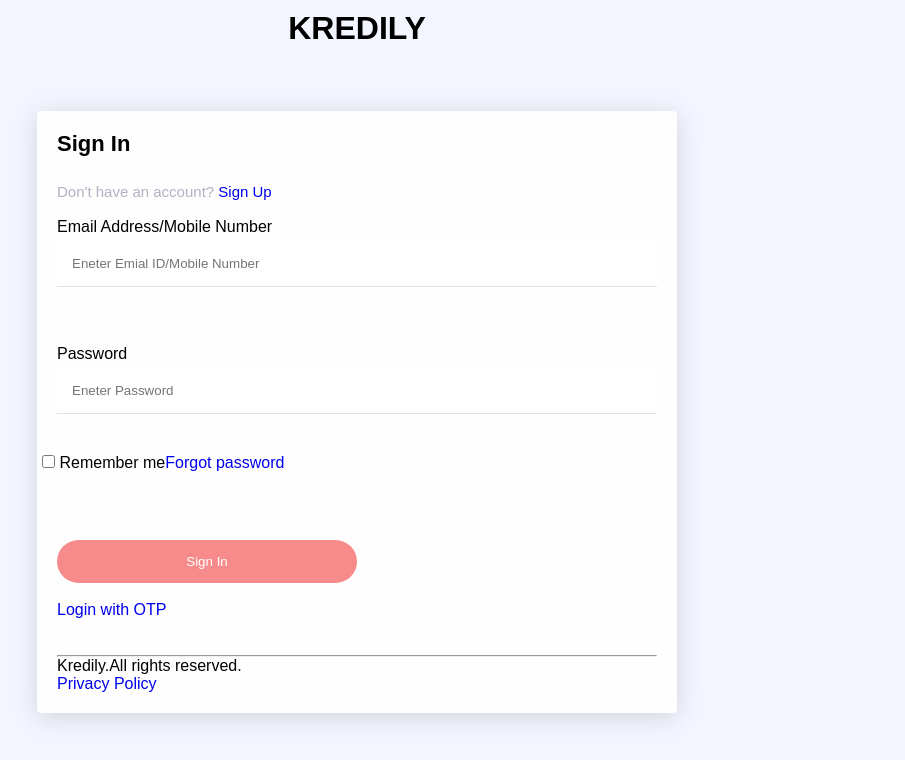
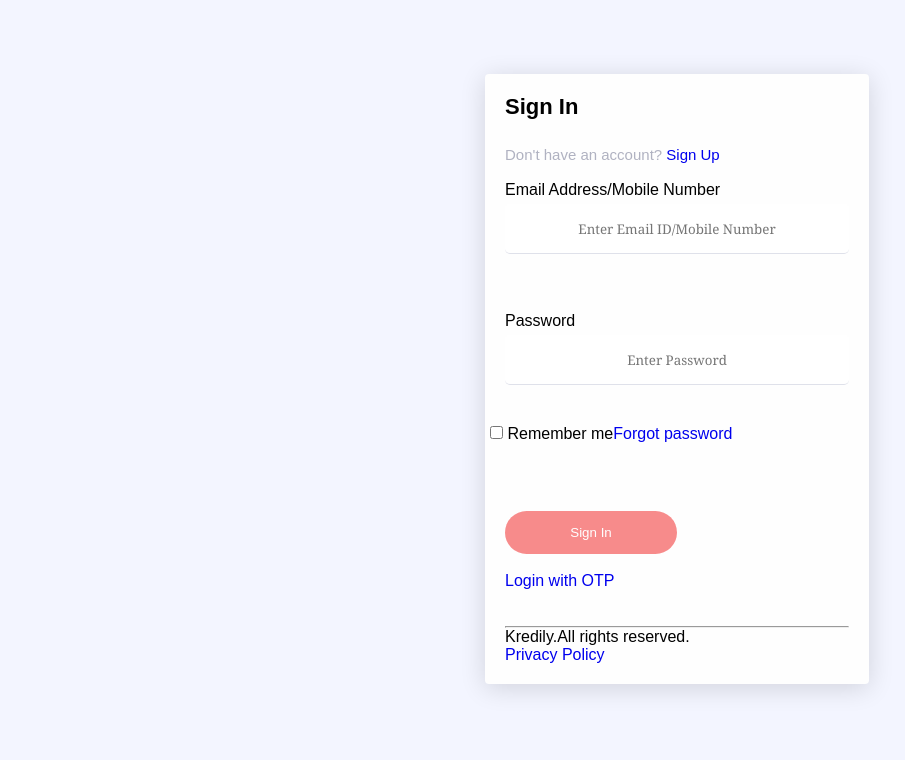
Before and after one commit to Kamal-prog-code/projC-frontend, a React (Create React App) app: page / in a window 1280 px wide. Shown: the top 760 px of the page, without its empty margins (283-1188 px from the left). Built offline with nearby package versions, Linux system fonts and the light colour scheme.

Commit message:
update react app

```diff
--- a/src/App.css
+++ b/src/App.css
@@ -36,10 +36,23 @@
 }
 
 /* Add a background color when the inputs get focus */
-input[type=text]:focus, input[type=password]:focus {
+/* input[type=text]:focus, input[type=password]:focus {
   background-color: #ddd;
   outline: none;
-}
+} */
+
+.input_form{
+  margin-bottom: 15px;
+  padding:10px;
+  width:100%;
+  box-sizing: border-box;
+  border-radius: 5px;
+  height:50px;
+  border:0px;
+  font-family: georgia;
+  font-size: 10pt;
+  text-align: center;
+  }
 
 /* Set a style for all buttons */
 button {
@@ -72,11 +85,11 @@
 /* Modal Content/Box */
 .modal-content {
   background-color: #fefefe;
-  margin: 5% auto 15% auto; /* 5% from the top, 15% from the bottom and centered */
+  margin: 5% auto 15% 60%; /* 5% from the top, 15% from the bottom and centered */
   border: 0px solid #888;
   border-radius: 4px;
   padding: 20px;
-  width: 50%; /* Could be more or less, depending on screen size */
+  width: 30%; /* Could be more or less, depending on screen size */
   box-shadow: 0 4px 26px 0 rgb(0 0 0 / 14%);;
 }
 
--- a/src/App.js
+++ b/src/App.js
@@ -42,7 +42,6 @@
         <div className='modal'>
           <center>
           <h1 className='main-title'>
-          KREDILY
           </h1>
         </center>
         <form className='modal-content' onSubmit={submitHandler}>
@@ -54,16 +53,16 @@
 
           <div>
             <label>Email Address/Mobile Number</label><br/>
-            <input className='input-feild' type='text' name='email'
-             placeholder='Eneter Emial ID/Mobile Number'
+            <input className='input-feild input_form' type='text' name='email'
+             placeholder='Enter Email ID/Mobile Number'
              onChange={changeHanddler}
              value={email}/><br/><br/><br/>
           </div>
 
           <div>
             <label>Password</label><br/>
-            <input type='password' name='password'
-             placeholder='Eneter Password'
+            <input class="input_form" type='password' name='password'
+             placeholder='Enter Password'
              value={password}
              onChange={changeHanddler}/><br/><br/>
           </div>
@@ -76,7 +75,8 @@
             <button  className='sign-btn'>Sign In</button><br/><br/>
             <a href='#'>Login with OTP</a><br/><br/><br/><hr/>
             <p>Kredily.All rights reserved.</p>
-            <a href='#'>Privacy Policy</a></form>
+            <a href='#'>Privacy Policy</a>
+        </form>
         </div>
 
 
```
